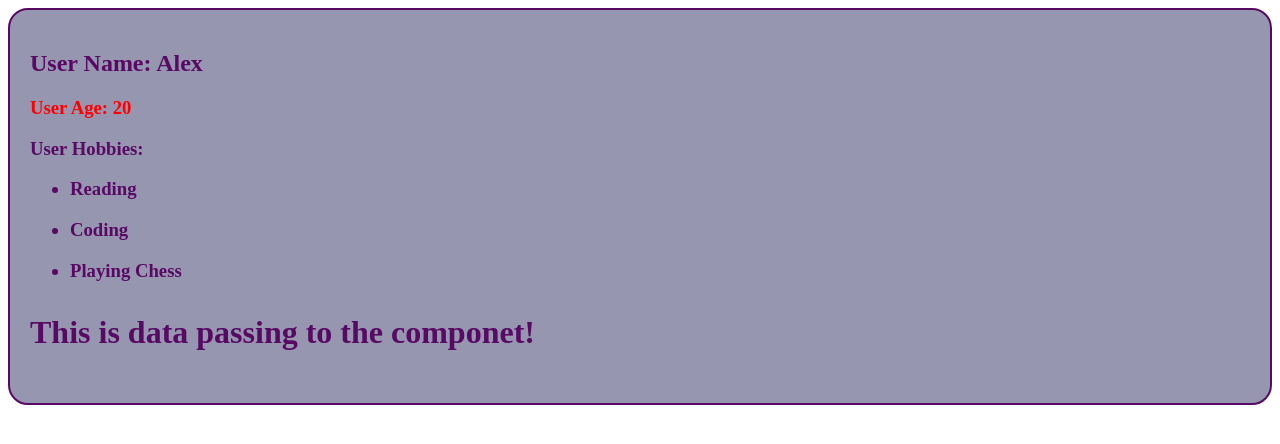
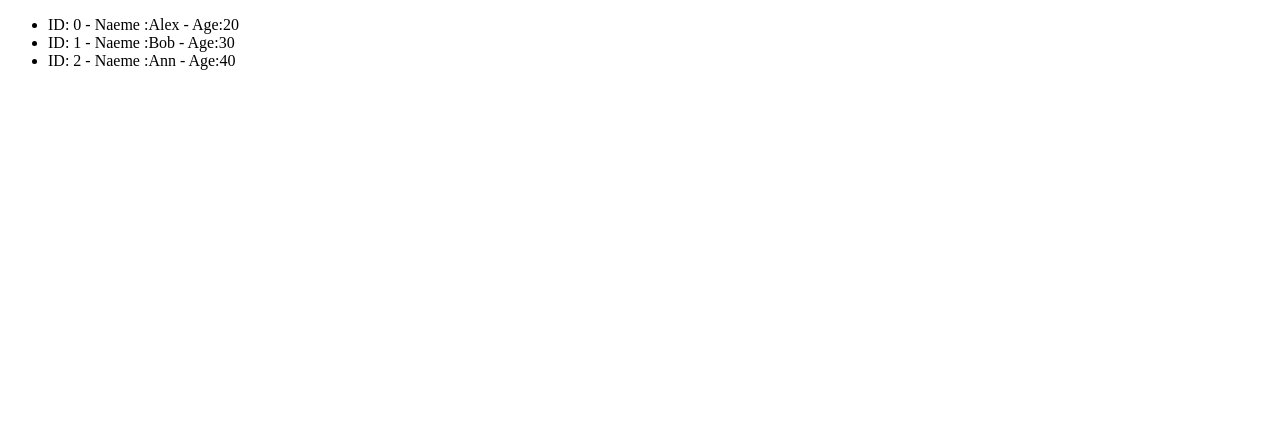
Before and after one commit to Fazel-Hosseinzadeh/learn_react, a React (Vite) app: page / in a window 1280 px wide. Shown: the top 444 px of the page. Built offline with nearby package versions, Linux system fonts and the light colour scheme.

Commit message:
Update Array of Objects

```diff
--- a/src/App.jsx
+++ b/src/App.jsx
@@ -3,16 +3,12 @@ import Greetings from "./components/Greetings";
 import ProductInfo from "./components/ProductInfo";
 import UserList from "./components/UserList";
 import Person from "./components/Person";
+import Objects from "./components/Objects";
 
 function App() {
-  const [count, setCount] = useState(0);
-
   return (
     <>
-  <Person name ="Alex" age ="20" hobbies = {["Reading", "Coding", "Playing Chess"]} >
-   <p>This is data passing to the componet!</p>
-    </Person>
-
+    <Objects />
     </>
   );
 }
--- /dev/null
+++ b/src/components/Objects.jsx
@@ -0,0 +1,21 @@
+import React from "react";
+
+const Objects = () => {
+  const ObjectsArray = [
+    { id: 0, name: "Alex", age: 20 },
+    { id: 1, name: "Bob", age: 30 },
+    { id: 2, name: "Ann", age: 40 },
+  ];
+
+  return (
+    <ul>
+      {ObjectsArray.map((o) => (
+        <li key={Math.random()}>
+          ID: {o.id} - Naeme :{o.name} - Age:{o.age}
+        </li>
+      ))}
+    </ul>
+  );
+};
+
+export default Objects;
--- a/src/main.jsx
+++ b/src/main.jsx
@@ -1,6 +1,7 @@
 import { StrictMode } from "react";
 import { createRoot } from "react-dom/client";
-import App from "./App.jsx";
+import App from "./App";
+
 
 createRoot(document.getElementById("root")).render(
   <StrictMode>
```
